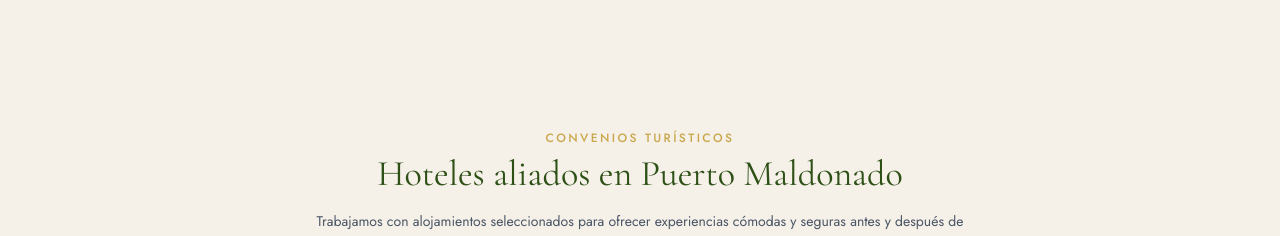
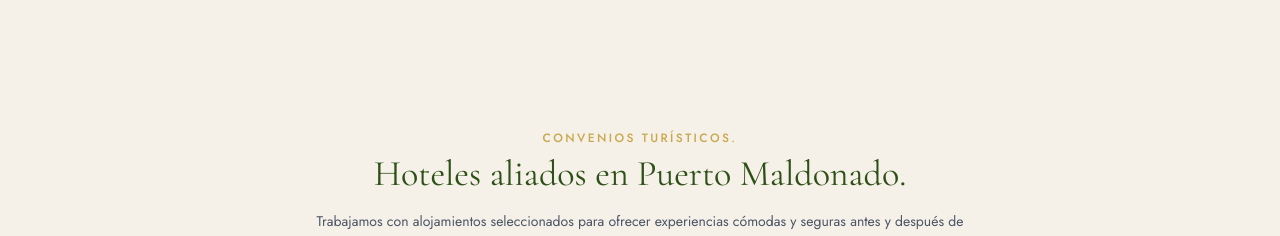
Before and after one commit to StarkLInk23/saakiri-tours-app, a React (Vite) app: page / in a window 1280 px wide. Shown: the part 1440-1676 px from the top of the page. Built offline with nearby package versions, Linux system fonts and the light colour scheme; no server answers.

Commit message:
mas actualizacion

```diff
--- a/src/pages/DetallePaquete.jsx
+++ b/src/pages/DetallePaquete.jsx
@@ -141,7 +141,7 @@ export default function DetallePaquete() {
               .sort((a, b) => a.dia - b.dia)
               .map((d) => (
                 <div key={d.dia} className="flex gap-4">
-                  <div className="flex-shrink-0">
+                  <div className="shrink-0">
                     <span className="flex items-center justify-center w-11 h-11 rounded-full bg-selva text-white font-titulo text-lg">
                       {d.dia}
                     </span>
@@ -161,7 +161,7 @@ export default function DetallePaquete() {
           <ul className="grid sm:grid-cols-2 gap-3 max-w-3xl">
             {incluye.map((item, i) => (
               <li key={i} className="flex items-start gap-2 text-sm text-gray-600">
-                <FaCheckCircle className="text-selva mt-0.5 flex-shrink-0" size={14} />
+                <FaCheckCircle className="text-selva mt-0.5 shrink-0" size={14} />
                 {item}
               </li>
             ))}
--- a/src/pages/Home.jsx
+++ b/src/pages/Home.jsx
@@ -156,10 +156,10 @@ export default function Home() {
         <div className="max-w-6xl mx-auto">
           <div className="text-center mb-10">
             <p className="text-xs font-medium uppercase tracking-[0.2em] text-dorado mb-2">
-              Convenios turísticos
+              Convenios turísticos.
             </p>
             <h2 className="font-titulo text-4xl text-selva dark:text-white mb-4">
-              Hoteles aliados en Puerto Maldonado
+              Hoteles aliados en Puerto Maldonado.
             </h2>
             <p className="text-gray-600 dark:text-gray-300 max-w-2xl mx-auto text-sm leading-relaxed">
               Trabajamos con alojamientos seleccionados para ofrecer experiencias
```
